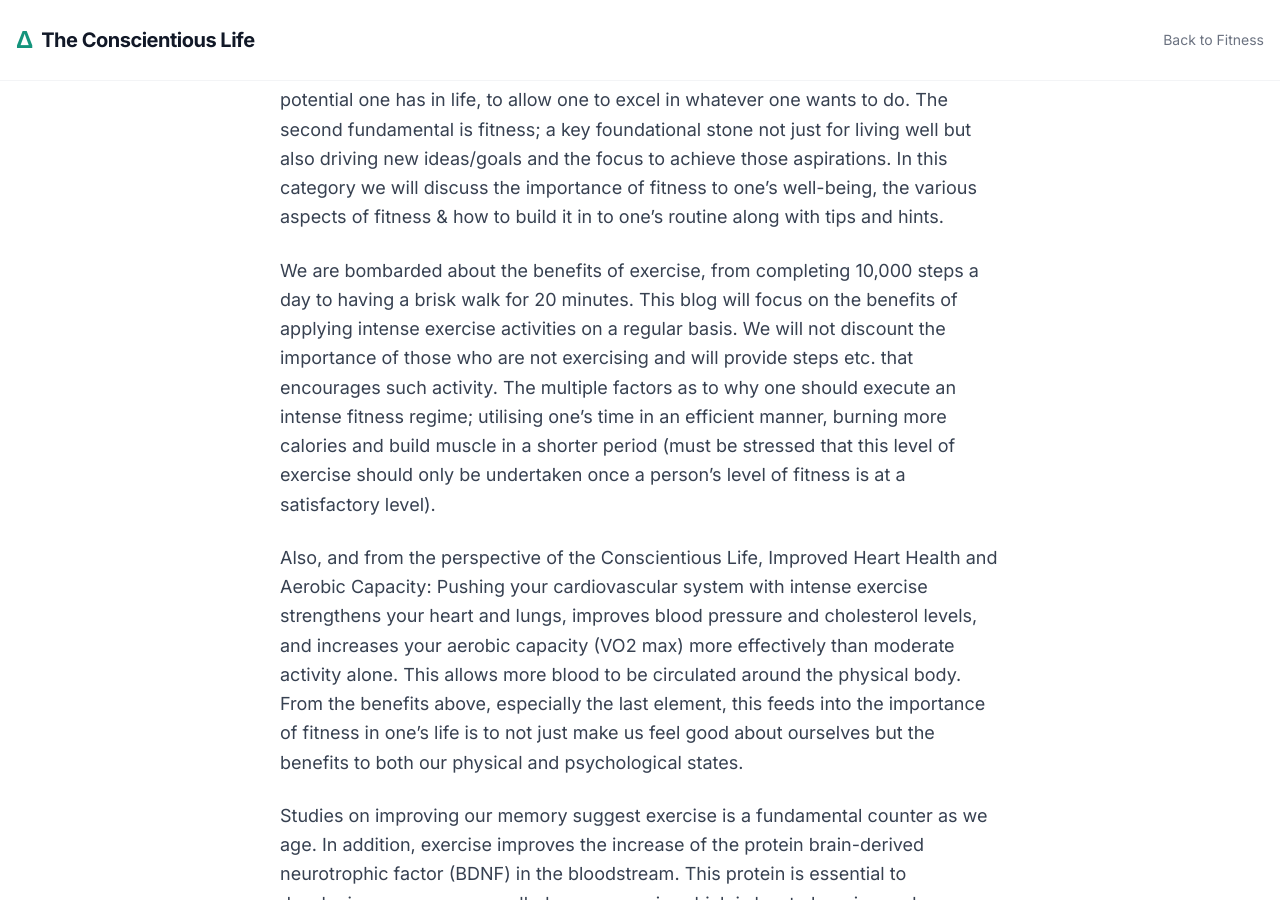
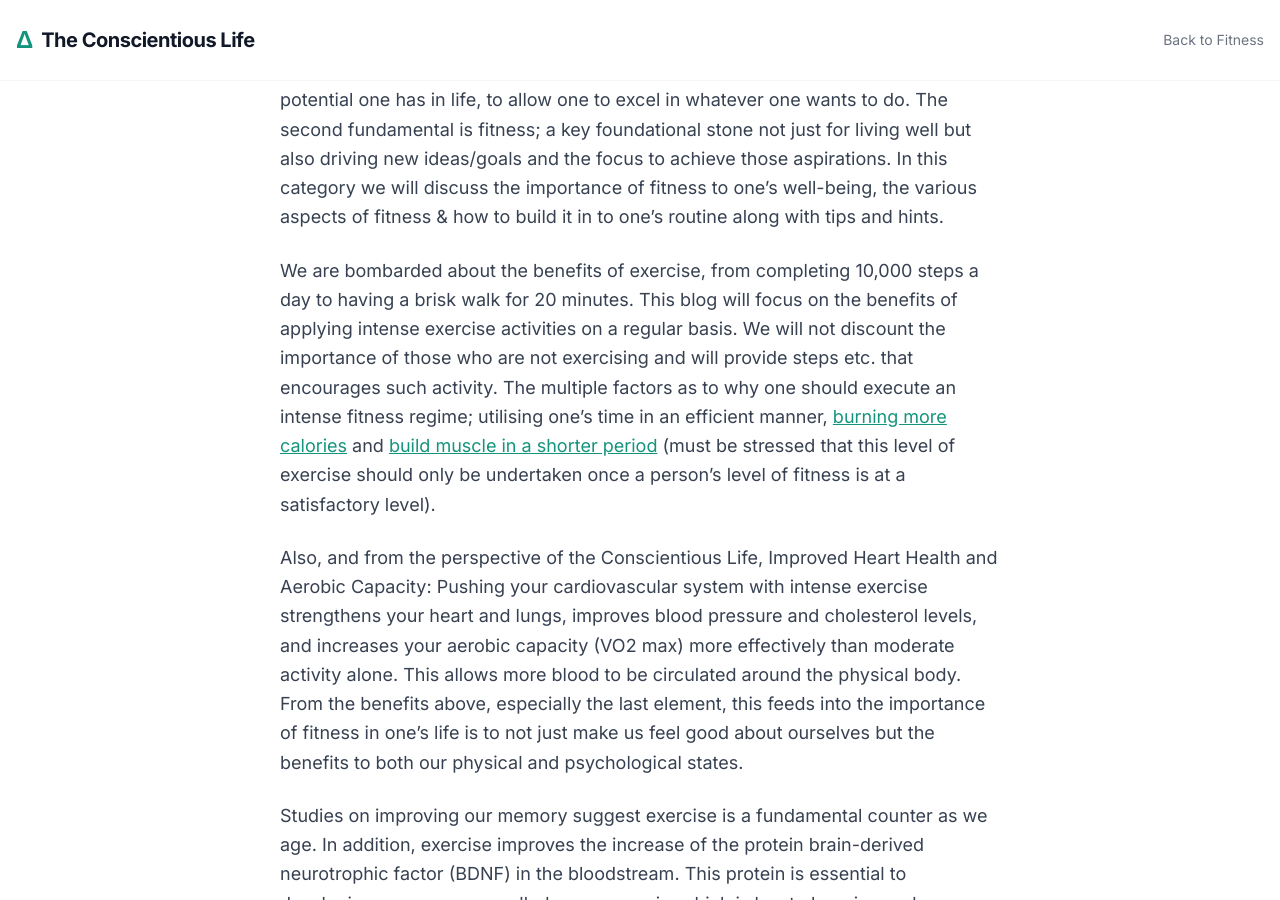
Before and after one commit to theconscientiouslife1-coder/TheCL, a Jekyll site: the page fitness-fundamental-2.html, which Jekyll copies as it is, in a window 1280 px wide and 900 px high, scrolled down 301 px. Built offline with Jekyll 4.4.1, drawn with Linux system fonts in a browser that asks for light colours; nearby versions of some CDN libraries; some of the changed text lies outside the part shown.

Commit message:
More amendments

```diff
--- a/fitness-fundamental-2.html
+++ b/fitness-fundamental-2.html
@@ -33,7 +33,7 @@
         <article class="prose prose-lg max-w-none text-gray-700 leading-relaxed">
             <p>This blog makes reference to 3 fundamental elements that are the foundation for the potential one has in life, to allow one to excel in whatever one wants to do. The second fundamental is fitness; a key foundational stone not just for living well but also driving new ideas/goals and the focus to achieve those aspirations. In this category we will discuss the importance of fitness to one’s well-being, the various aspects of fitness & how to build it in to one’s routine along with tips and hints.</p>
 
-            <p>We are bombarded about the benefits of exercise, from completing 10,000 steps a day to having a brisk walk for 20 minutes. This blog will focus on the benefits of applying intense exercise activities on a regular basis. We will not discount the importance of those who are not exercising and will provide steps etc. that encourages such activity. The multiple factors as to why one should execute an intense fitness regime; utilising one’s time in an efficient manner, burning more calories and build muscle in a shorter period (must be stressed that this level of exercise should only be undertaken once a person’s level of fitness is at a satisfactory level).</p>
+            <p>We are bombarded about the benefits of exercise, from completing 10,000 steps a day to having a brisk walk for 20 minutes. This blog will focus on the benefits of applying intense exercise activities on a regular basis. We will not discount the importance of those who are not exercising and will provide steps etc. that encourages such activity. The multiple factors as to why one should execute an intense fitness regime; utilising one’s time in an efficient manner, <a href="https://www.health.harvard.edu/staying-healthy/burning-calories-without-exercise" target="_blank" rel="noopener noreferrer" class="text-[#14947c] underline">burning more calories</a> and <a href="https://www.health.harvard.edu/staying-healthy/preserve-your-muscle-mass" target="_blank" rel="noopener noreferrer" class="text-[#14947c] underline">build muscle in a shorter period</a> (must be stressed that this level of exercise should only be undertaken once a person’s level of fitness is at a satisfactory level).</p>
 
             <p>Also, and from the perspective of the Conscientious Life, Improved Heart Health and Aerobic Capacity: Pushing your cardiovascular system with intense exercise strengthens your heart and lungs, improves blood pressure and cholesterol levels, and increases your aerobic capacity (VO2 max) more effectively than moderate activity alone. This allows more blood to be circulated around the physical body. From the benefits above, especially the last element, this feeds into the importance of fitness in one’s life is to not just make us feel good about ourselves but the benefits to both our physical and psychological states.</p>
 
@@ -52,5 +52,6 @@
             </section>
         </article>
     </main>
+    <footer class="py-12 border-t border-gray-100 text-center text-gray-400 text-xs"><p>&copy; 2026 The Conscientious Life. All Rights Reserved.</p></footer>
 </body>
 </html>
```
